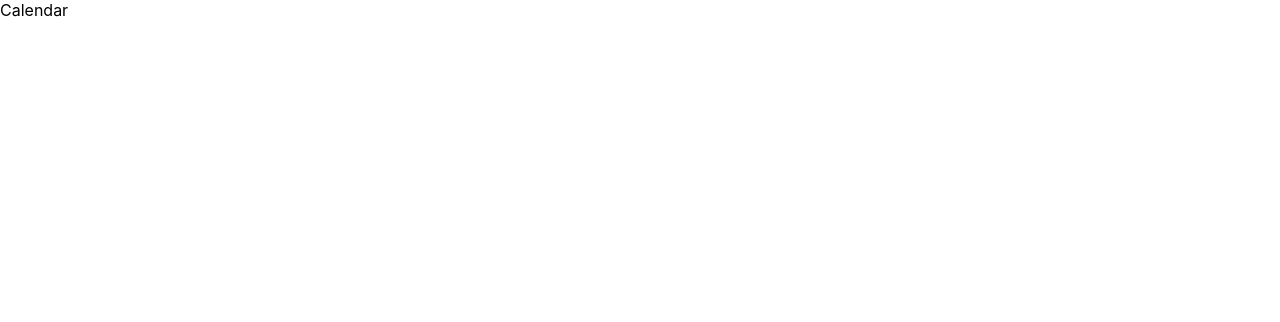
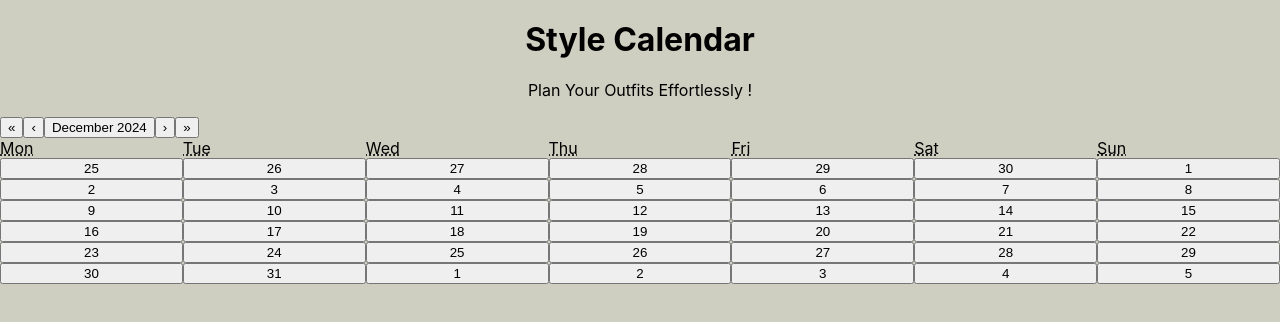
Before and after one commit to SoryeongYoo/style-calendar, a React (Create React App) app: page /calendar in a window 1280 px wide. Shown: the top 322 px of the page. Built offline with nearby package versions, Linux system fonts and the light colour scheme.

Commit message:
homepage

```diff
--- a/src/pages/Calendar.js
+++ b/src/pages/Calendar.js
@@ -1,9 +1,67 @@
-import React from 'react'
+import React, { useState } from 'react'
+import { Link } from 'react-router-dom'
+import styled from 'styled-components'
+import CalendarPage from 'react-calendar'
 
 const Calendar = () => {
+  const [date, setDate] = useState(new Date());
+
+  const handleDateChange = (selectDate) => {
+    setDate(selectDate)
+    console.log('날짜를 선택하세요: ', selectDate)
+  }
+
   return (
-    <div>Calendar</div>
+    <HomeContainer>
+      {/* HEADER */}
+      <HomeHeader>
+
+        <Title to="/">Style Calendar</Title>
+        {/* Button */}
+
+
+      </HomeHeader>
+
+      <Description>Plan Your Outfits Effortlessly !</Description>
+
+      <CalendarPage
+        onChange={handleDateChange}
+        value={date}
+      />
+      <SelectDate>
+
+      </SelectDate>
+    </HomeContainer>
   )
 }
 
 export default Calendar
+
+const HomeContainer = styled.body`
+  background-color: #cfcfc1;
+`
+const HomeHeader = styled.header`
+  position: relative;
+  margin:20px;
+  padding:20px;
+`
+
+const Title = styled(Link)`
+  text-decoration: none;
+  color:black;
+  position: absolute;
+  font-size:2em;
+  font-weight:bold;
+  top:0;
+  left:50%;
+  transform: translateX(-50%);
+  margin:0;
+`
+
+const Description = styled.p`
+  text-align:center;
+`
+
+const SelectDate=styled.div`
+
+`
```
